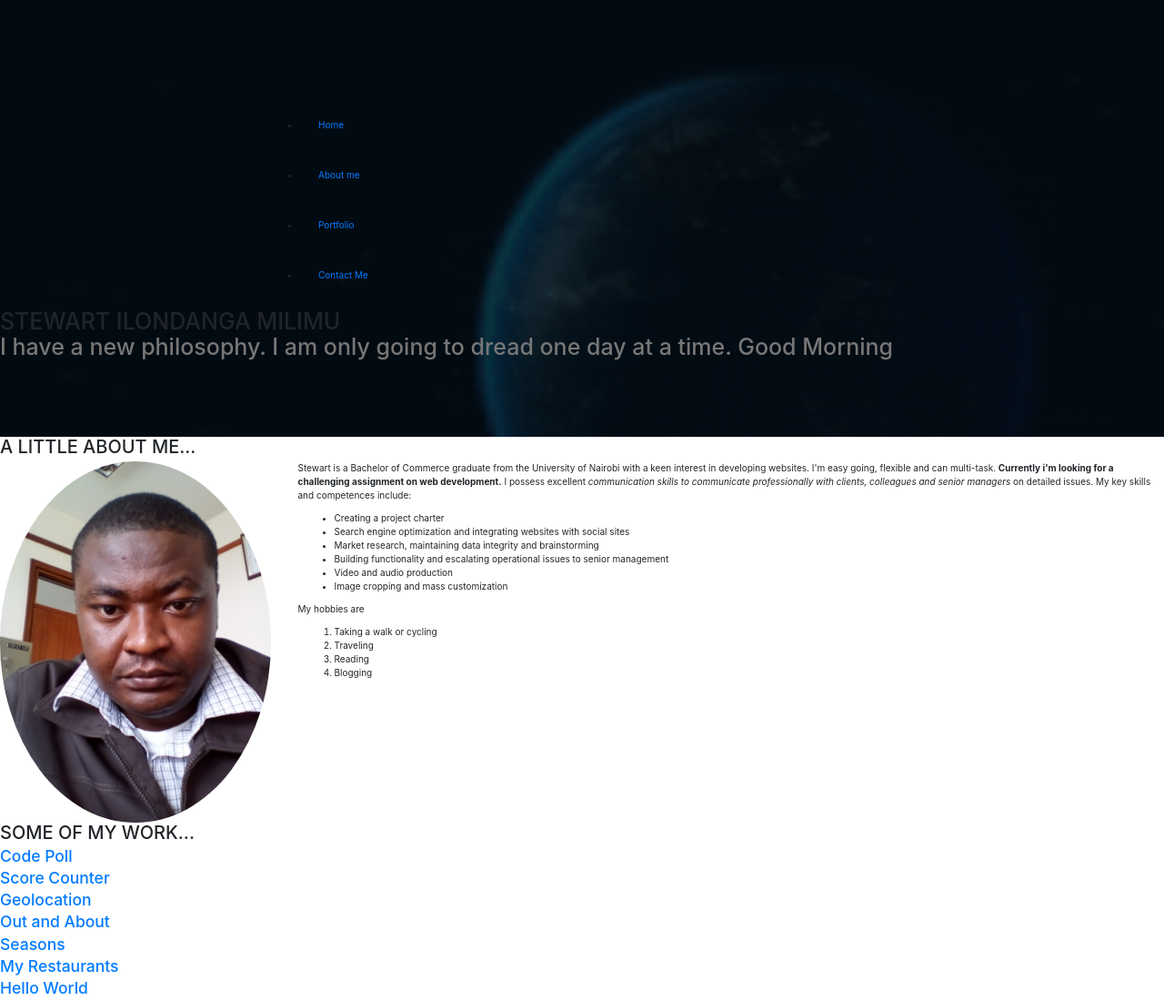
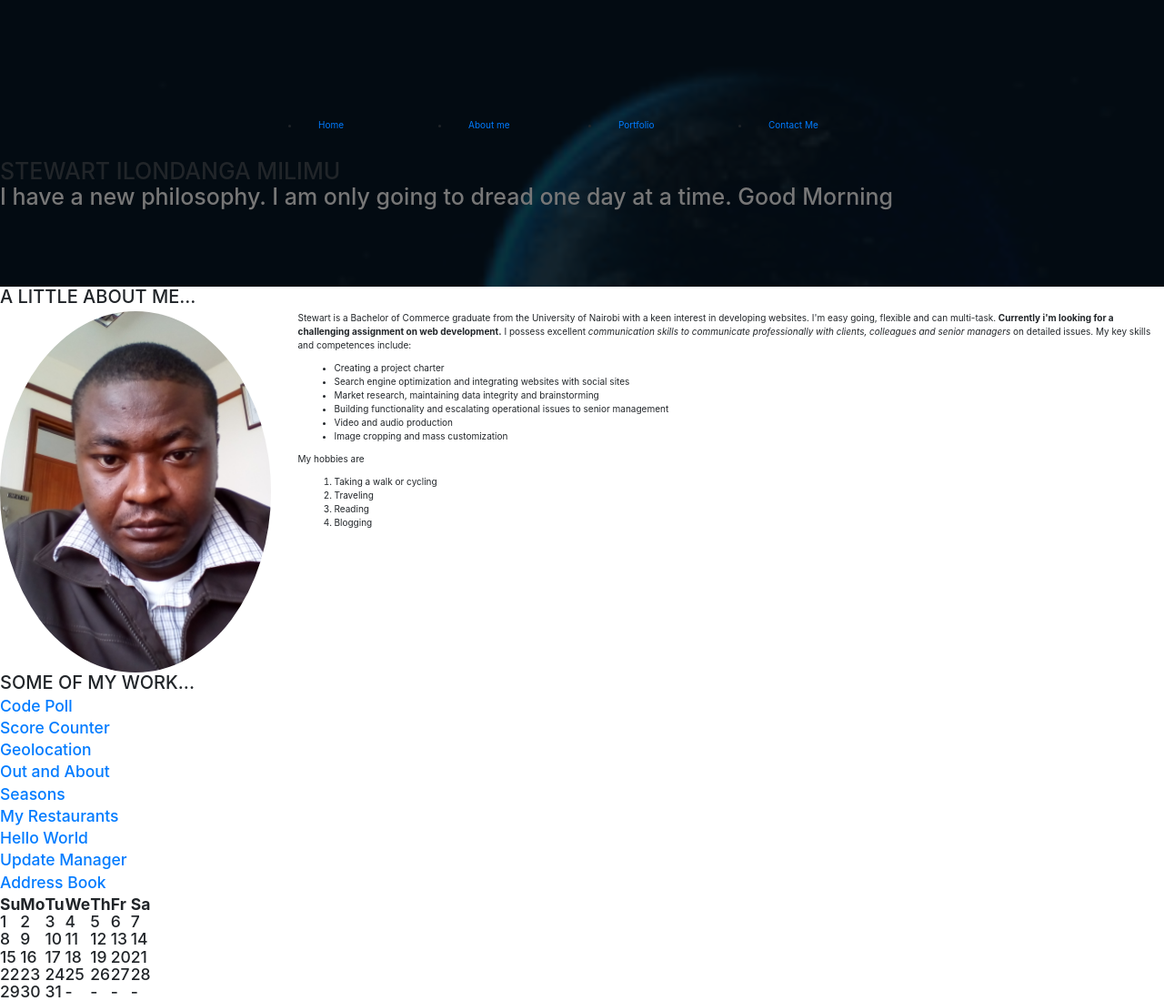
Before and after one commit to stewilondanga/skillz, a plain HTML site: page index.html in a window 1280 px wide. Shown: the top 1100 px of the page at 91% size. Drawn offline with nearby package versions, Linux system fonts and the light colour scheme.

Commit message:
add css/styles.css

```diff
--- a/css/styles.css
+++ b/css/styles.css
@@ -54,3 +54,7 @@
   width: 100%;
   padding-bottom: 80px;
 }
+
+.vertical-list li {
+  float: left;
+}
```
